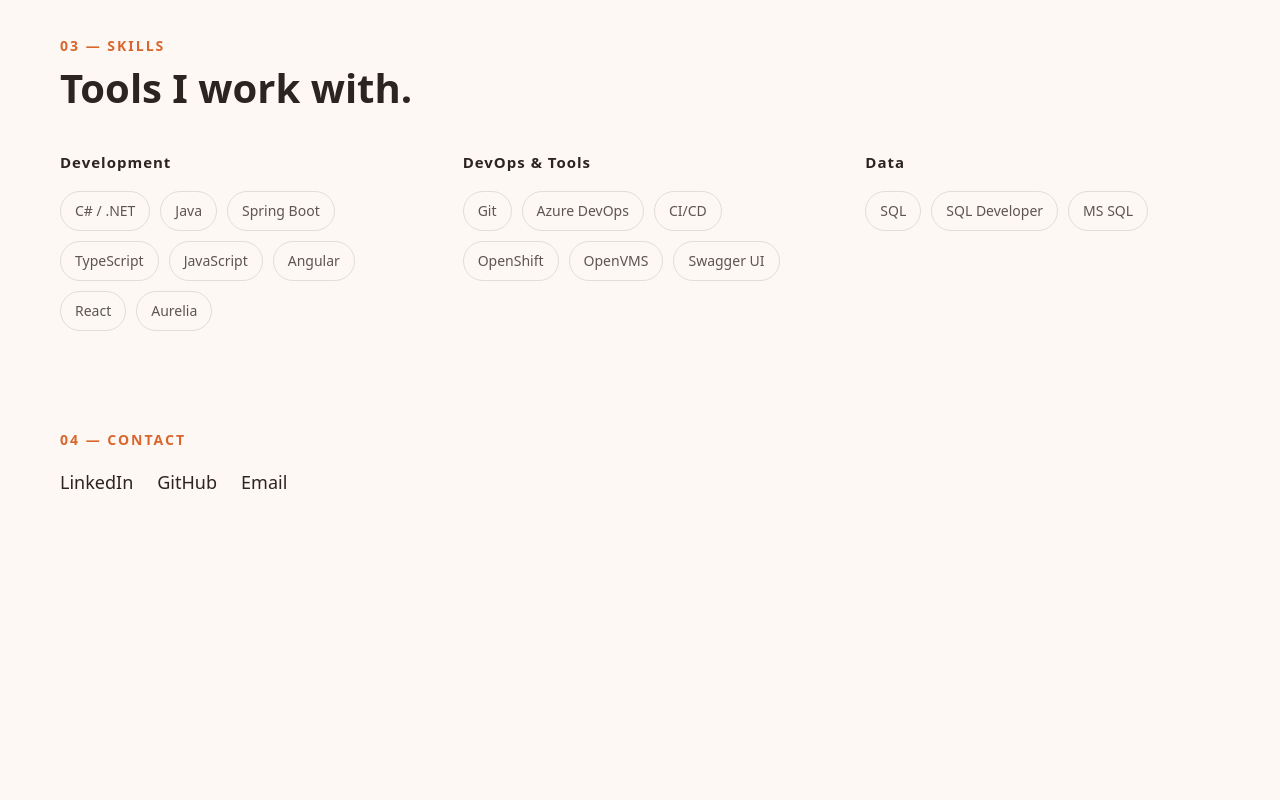
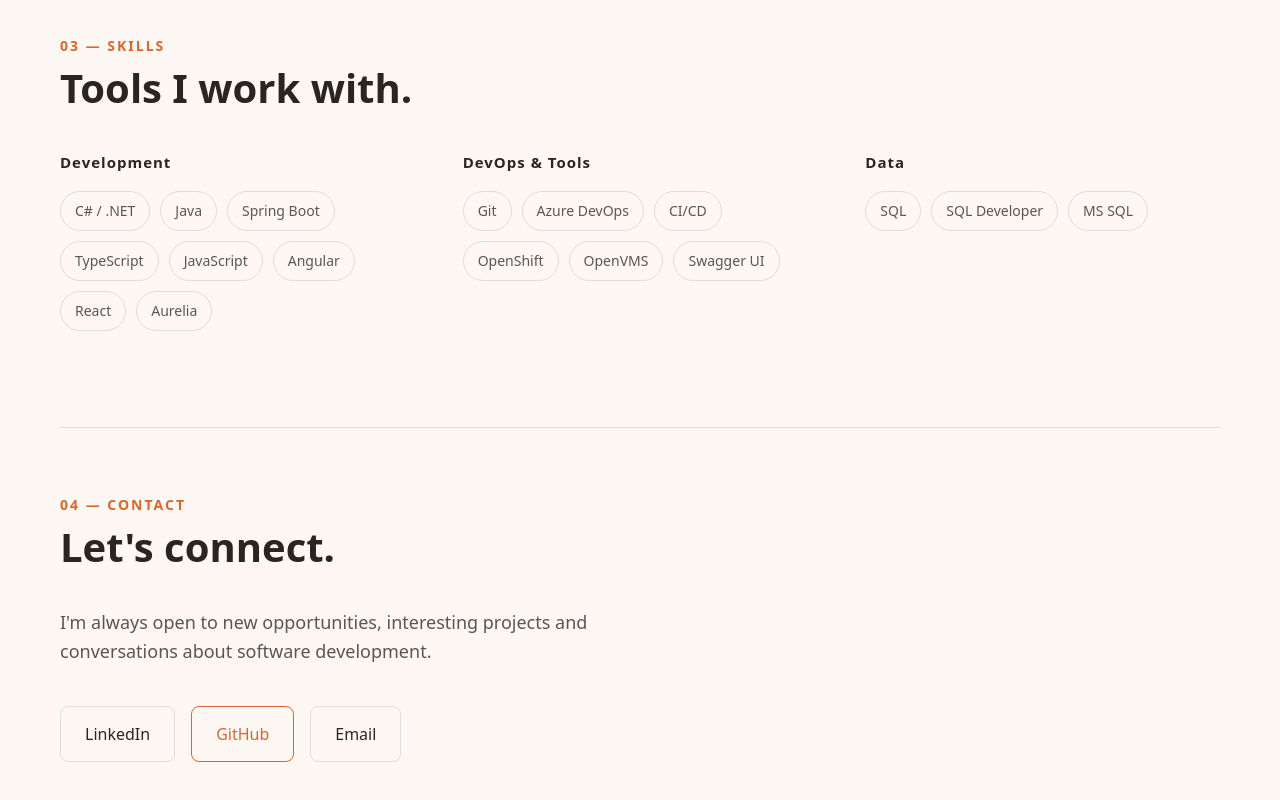
Before and after one commit to nikoradic/portfolio, a React (Vite) app: page / in a window 1280 px wide. Shown: the part 1665-2465 px from the top of the page. Before the commit the page ends 2256 px from the top, so only its background shows below. Built offline with nearby package versions, Linux system fonts and the light colour scheme.

Commit message:
Refine contact section

```diff
--- a/src/App.css
+++ b/src/App.css
@@ -229,19 +229,45 @@
   color: var(--text);
 }
 
+.contact-section {
+  width: 100%;
+  padding-top: 64px;
+  padding-bottom: 40px;
+  border-top: 1px solid #e2ddd6;
+}
+
+.contact-intro {
+  margin: 0 0 40px;
+  max-width: 560px;
+  font-size: 18px;
+  line-height: 1.6;
+  color: var(--text);
+}
+
 .contact-links {
   display: flex;
   flex-wrap: wrap;
-  gap: 24px;
+  gap: 16px;
 }
 
 .contact-link {
-  font-size: 18px;
+  display: inline-flex;
+  align-items: center;
+  border: 1px solid #e2ddd6;
+  border-radius: 8px;
+  padding: 14px 24px;
+  font-size: 16px;
   color: var(--text-h);
   text-decoration: none;
 }
 
 .contact-link:hover {
+  border-color: var(--accent);
+  color: var(--accent);
+}
+
+.contact-link-primary {
+  border-color: var(--accent);
   color: var(--accent);
 }
 
@@ -315,6 +341,14 @@
     gap: 32px;
   }
 
+  .contact-section {
+    padding-top: 40px;
+  }
+
+  .contact-intro {
+    margin-bottom: 24px;
+  }
+
   .contact-links {
     flex-direction: column;
     gap: 16px;
--- a/src/App.tsx
+++ b/src/App.tsx
@@ -141,8 +141,13 @@
             </div>
           </div>
         </section>
-        <section className="section" id="contact">
+        <section className="section contact-section" id="contact">
           <p className="label">04 — CONTACT</p>
+          <h2 className="section-heading">Let's connect.</h2>
+          <p className="contact-intro">
+            I'm always open to new opportunities, interesting projects and
+            conversations about software development.
+          </p>
           <div className="contact-links">
             <a
               className="contact-link"
@@ -153,7 +158,7 @@
               LinkedIn
             </a>
             <a
-              className="contact-link"
+              className="contact-link contact-link-primary"
               href="https://github.com/nikoradic"
               target="_blank"
               rel="noopener noreferrer"
```
